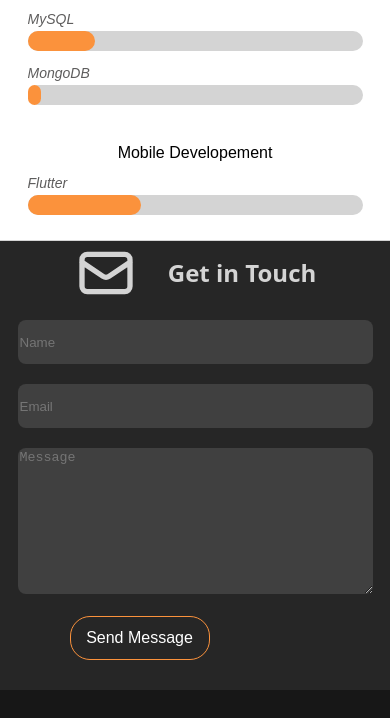
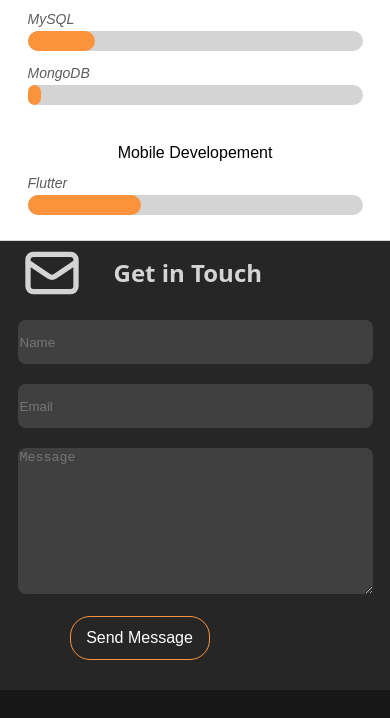
Before and after one commit to surajsharma111/surajsharma111.github.io, a plain HTML site: page index.html in a window 390 px wide. Shown: the part 3201-3919 px from the top of the page. Drawn offline with nearby package versions, Linux system fonts and the light colour scheme.

Commit message:
Updated style.css

```diff
--- a/style.css
+++ b/style.css
@@ -1153,7 +1153,7 @@ Media screen for mobile view
         justify-content: center;
     }
     .getintouch{
-        justify-content: center
+        justify-content: flex-start
 
     }
     .contact-container{
```
